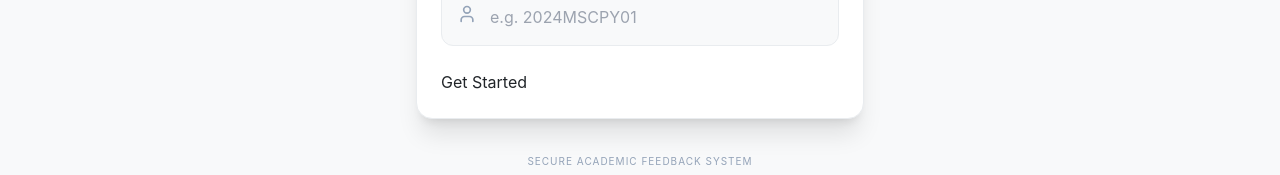
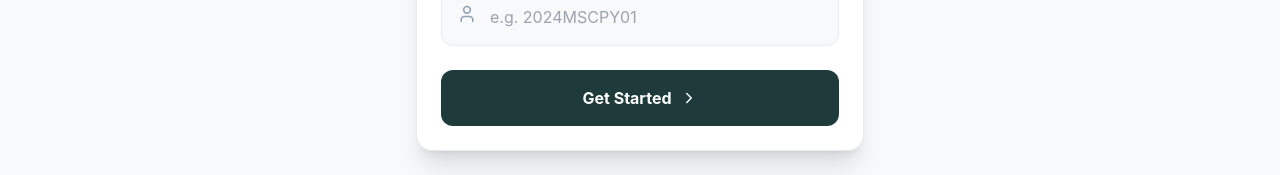
Before and after one commit to atharvbadekar/HostelFeedback, a React (Create React App) app in the folder frontend/: page /feedback in a window 1280 px wide. Shown: the part 343-518 px from the top of the page. Built offline with nearby package versions, Linux system fonts and the light colour scheme.

Commit message:
Fix: Port binding for Render deployment

```diff
--- a/frontend/src/pages/StudentFeedback.js
+++ b/frontend/src/pages/StudentFeedback.js
@@ -2,8 +2,9 @@ import React, { useState } from 'react';
 import axios from 'axios';
 import { User, KeyRound, Star, Send, CheckCircle2, ChevronRight } from 'lucide-react';
 
+// Automatically switches between Local and Render
 const API_URL = process.env.NODE_ENV === 'production'
-  ? 'https://hostelfeedback.onrender.com' // You will get this link from Render.com
+  ? 'https://hostelfeedback.onrender.com'
   : 'http://localhost:5000';
 
 const StudentFeedback = () => {
@@ -13,6 +14,7 @@ const StudentFeedback = () => {
   const [studentName, setStudentName] = useState('');
   const [answers, setAnswers] = useState([5, 5, 5, 5, 5]);
   const [comments, setComments] = useState('');
+  const [loading, setLoading] = useState(false);
 
   const questions = [
     "Food Quality & Taste",
@@ -23,36 +25,41 @@ const StudentFeedback = () => {
   ];
 
   // Step 1: Request OTP
-  const [loading, setLoading] = useState(false);
+  const handleRequestOTP = async () => {
+    if (!collegeId) return alert("Please enter your College ID");
+    setLoading(true);
+    try {
+      // 1. First get student details to confirm they exist
+      const res = await axios.get(`${API_URL}/api/student/${collegeId}`);
+      setStudentName(res.data.name);
 
-const handleRequestOTP = async () => {
-  setLoading(true); // Start loading
-  try {
-    const res = await axios.get(`${API_URL}/api/student/${collegeId}`);
-    // ... rest of your logic
-  } catch (err) {
-    alert("Check connection or ID");
-  } finally {
-    setLoading(false); // Stop loading
-  }
-};
+      // 2. Trigger the SMS
+      await axios.post(`${API_URL}/api/student/send-otp`, { collegeId });
 
-
+      setStep(2); // Move to OTP screen
+    } catch (err) {
+      alert(err.response?.data?.error || "Student not found or Server error");
+    } finally {
+      setLoading(false);
+    }
+  };
 
   // Step 2: Verify OTP
   const handleVerifyOTP = async () => {
     try {
-      const res = await axios.post('${API_URL}/api/student/verify-otp', { collegeId, otp });
+      // FIXED: Used backticks instead of single quotes
+      const res = await axios.post(`${API_URL}/api/student/verify-otp`, { collegeId, otp });
       if (res.data.success) setStep(3);
     } catch (err) {
-      alert("Invalid OTP. Check your terminal/console.");
+      alert("Invalid OTP. Please try again.");
     }
   };
 
   // Step 3: Submit Feedback
   const handleSubmit = async () => {
     try {
-      await axios.post('${API_URL}/api/student/submit-feedback', { collegeId, answers, comments });
+      // FIXED: Used backticks instead of single quotes
+      await axios.post(`${API_URL}/api/student/submit-feedback`, { collegeId, answers, comments });
       setStep(4);
     } catch (err) {
       alert("Submission failed.");
@@ -86,13 +93,17 @@ const handleRequestOTP = async () => {
               <input
                 type="text" placeholder="e.g. 2024MSCPY01"
                 className="w-full pl-12 pr-4 py-4 bg-[#F8F9FA] border border-[#E9ECEF] rounded-xl outline-none focus:ring-2 focus:ring-[#1E3A3A]"
-                onChange={(e) => setCollegeId(e.target.value)}
+                onChange={(e) => setCollegeId(e.target.value.toUpperCase())}
               />
             </div>
 
-<button onClick={handleRequestOTP} disabled={loading}>
-  {loading ? "Waking up server..." : "Get Started"}
-</button>
+            <button
+              onClick={handleRequestOTP}
+              disabled={loading}
+              className="w-full bg-[#1E3A3A] text-white py-4 rounded-xl font-bold flex items-center justify-center gap-2 disabled:opacity-70"
+            >
+              {loading ? "Waking up server..." : "Get Started"} <ChevronRight size={18} />
+            </button>
           </div>
         )}
 
@@ -100,8 +111,8 @@ const handleRequestOTP = async () => {
         {step === 2 && (
           <div className="space-y-6 animate-in fade-in">
             <div className="text-center">
-              <h2 className="text-xl font-bold text-[#1E3A3A]">Verify it's you, {studentName}</h2>
-              <p className="text-slate-500 text-sm mt-1">Enter the 6-digit code provided</p>
+              <h2 className="text-xl font-bold text-[#1E3A3A]">Welcome, {studentName}</h2>
+              <p className="text-slate-500 text-sm mt-1">Enter the 6-digit code sent to your mobile</p>
             </div>
             <div className="relative">
               <KeyRound className="absolute left-4 top-4 text-slate-400" size={20} />
```
